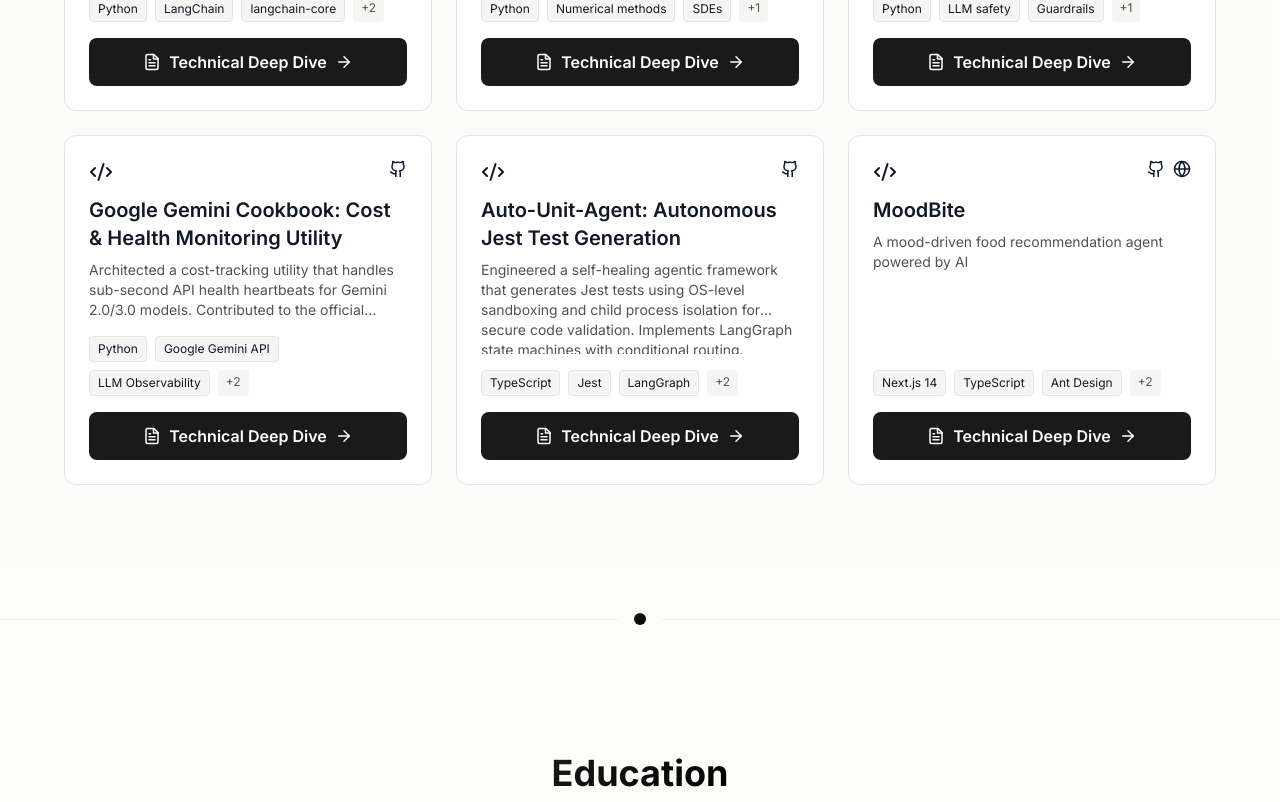
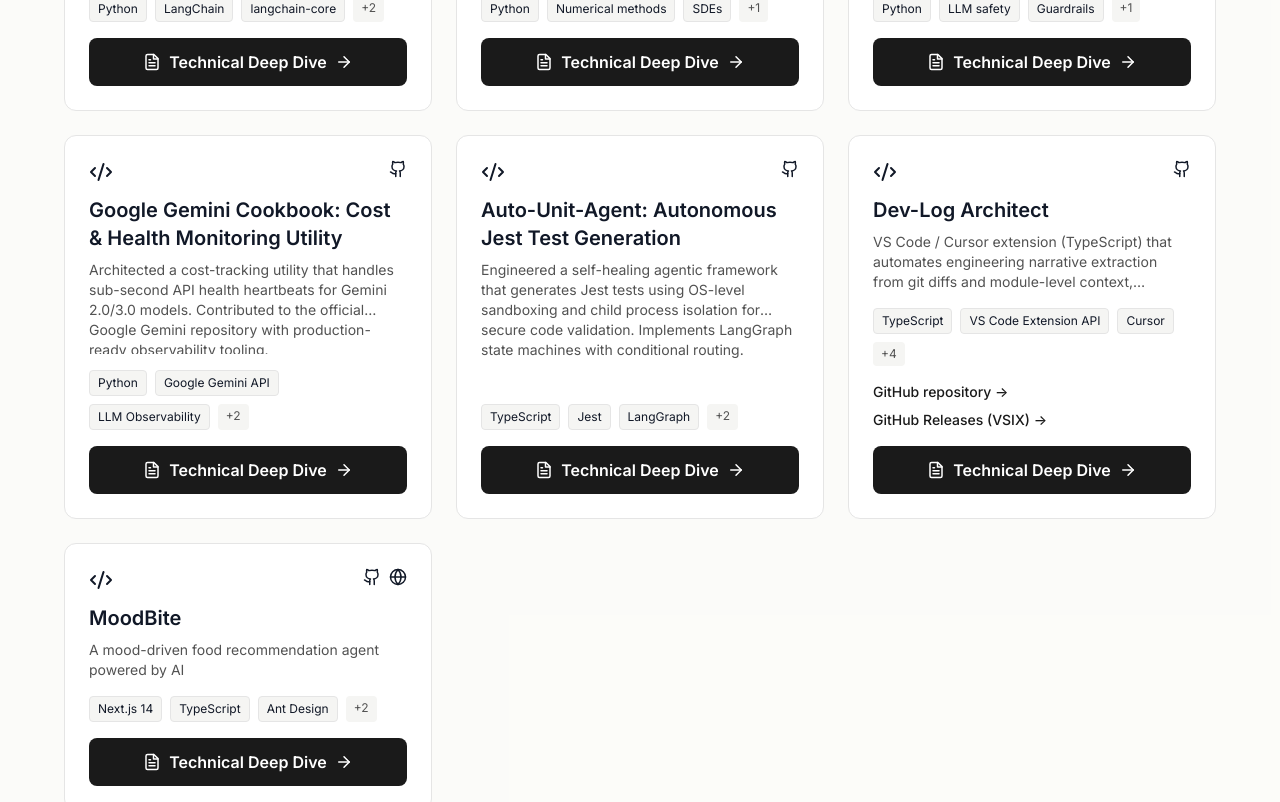
Before and after one commit to haripriyarao26/portfolio, a Next.js app: page / in a window 1280 px wide. Shown: the part 4720-5522 px from the top of the page. Built offline with nearby package versions, Linux system fonts and the light colour scheme.

Commit message:
add dev log project

```diff
--- a/components/GenericProjectCaseStudy.tsx
+++ b/components/GenericProjectCaseStudy.tsx
@@ -59,6 +59,18 @@ function GenericProjectCaseStudy({ projectId }: GenericProjectCaseStudyProps) {
                 <ExternalLink size={16} className="opacity-70" />
               </a>
             )}
+            {(project.links ?? []).map((extra) => (
+              <a
+                key={extra.href}
+                href={extra.href}
+                target="_blank"
+                rel="noopener noreferrer"
+                className="inline-flex items-center gap-2 px-4 py-2 bg-white hover:bg-[#f5f5f3] border border-[#e5e5e5] rounded-lg transition-colors text-[#111827]"
+              >
+                <span>{extra.label}</span>
+                <ExternalLink size={16} className="opacity-70" />
+              </a>
+            ))}
           </div>
         </div>
 
--- a/components/Projects.tsx
+++ b/components/Projects.tsx
@@ -119,6 +119,35 @@ function Projects() {
                   )}
                 </div>
 
+                {(project.links ?? []).length > 0 && (
+                  <div
+                    className="flex flex-col gap-2 mb-4"
+                    onClick={(e) => e.stopPropagation()}
+                  >
+                    {project.github && (
+                      <a
+                        href={project.github}
+                        target="_blank"
+                        rel="noopener noreferrer"
+                        className="text-sm text-[#1a1a1a] hover:underline font-medium w-fit"
+                      >
+                        GitHub repository →
+                      </a>
+                    )}
+                    {(project.links ?? []).map((link) => (
+                      <a
+                        key={link.href}
+                        href={link.href}
+                        target="_blank"
+                        rel="noopener noreferrer"
+                        className="text-sm text-[#1a1a1a] hover:underline font-medium w-fit"
+                      >
+                        {link.label} →
+                      </a>
+                    ))}
+                  </div>
+                )}
+
                 {/* Technical Deep Dive CTA */}
                 <button
                   onClick={(e) => {
--- a/data/projects.ts
+++ b/data/projects.ts
@@ -2,6 +2,11 @@ export interface ProjectImage {
   src: string;
   alt: string;
   caption?: string;
+}
+
+export interface ProjectLink {
+  label: string;
+  href: string;
 }
 
 export interface Project {
@@ -11,6 +16,8 @@ export interface Project {
   images: ProjectImage[];
   github?: string;
   demo?: string;
+  /** Extra outbound links (e.g. GitHub Releases); shown as labeled anchors in the grid and modal. */
+  links?: ProjectLink[];
   tech: string[];
   features: string[];
 }
@@ -87,6 +94,34 @@ export const projects: Project[] = [
     ]
   },
   {
+    id: 'dev-log-architect',
+    title: 'Dev-Log Architect',
+    description:
+      'VS Code / Cursor extension (TypeScript) that automates engineering narrative extraction from git diffs and module-level context, producing structured case studies with LLM-authored trade-off analysis and Mermaid architecture views for portfolio- and interview-ready design-review quality.',
+    images: [],
+    github: 'https://github.com/haripriyarao26/Dev-Log-Architect',
+    links: [
+      {
+        label: 'GitHub Releases (VSIX)',
+        href: 'https://github.com/haripriyarao26/Dev-Log-Architect/releases'
+      }
+    ],
+    tech: [
+      'TypeScript',
+      'VS Code Extension API',
+      'Cursor',
+      'OpenAI-compatible APIs',
+      'vsce',
+      'LLMs',
+      'Mermaid'
+    ],
+    features: [
+      'End-to-end ownership for a pre–Marketplace release: OpenAI-compatible integrations and environment-based secrets (no credential storage in-extension)',
+      'CI-friendly unit coverage for static-analysis code paths',
+      'VSIX distribution via GitHub Releases for controlled beta and QA (vsce packaging)'
+    ]
+  },
+  {
     id: 'moodbite',
     title: 'MoodBite',
     description: 'A mood-driven food recommendation agent powered by AI',
--- a/utils/chatBot.ts
+++ b/utils/chatBot.ts
@@ -63,6 +63,7 @@ export function generateResponse(userMessage: string): string {
       "**OpenAI Cookbook** (PR #2568, https://github.com/openai/openai-cookbook/pull/2568): LangChain RunnableWithMessageHistory deserialization repro and mitigation guidance",
       "**Evolutionary-SDE** (https://github.com/haripriyarao26/Evolutionary-SDE): Evolutionary methods with stochastic differential equation experiments",
       "**prod-ready-guardrail** (https://github.com/haripriyarao26/prod-ready-guardrail): Production-style guardrails for LLM and agent workflows",
+      "**Dev-Log Architect** — repo https://github.com/haripriyarao26/Dev-Log-Architect · VSIX releases https://github.com/haripriyarao26/Dev-Log-Architect/releases: VS Code/Cursor extension for case studies from git diffs + LLM/Mermaid",
       "**Spatial Analysis Tool for City of San Jose**: Processes site plans to auto-generate compliance reports with zoning validations",
       "**AI-powered Service & Permit Guide**: Uses GPT-4 to crawl municipal websites and generate structured documentation",
       "**Onetera Studio**: A no-code configuration platform that reduced engineering support requests by 60%",
```
